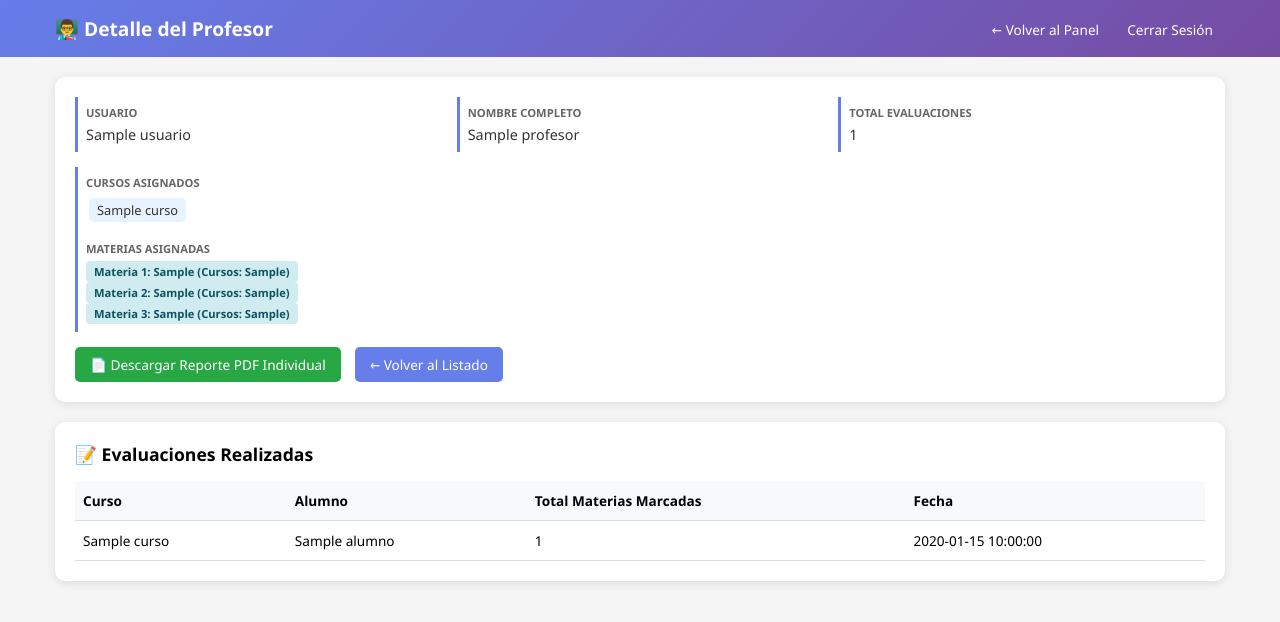
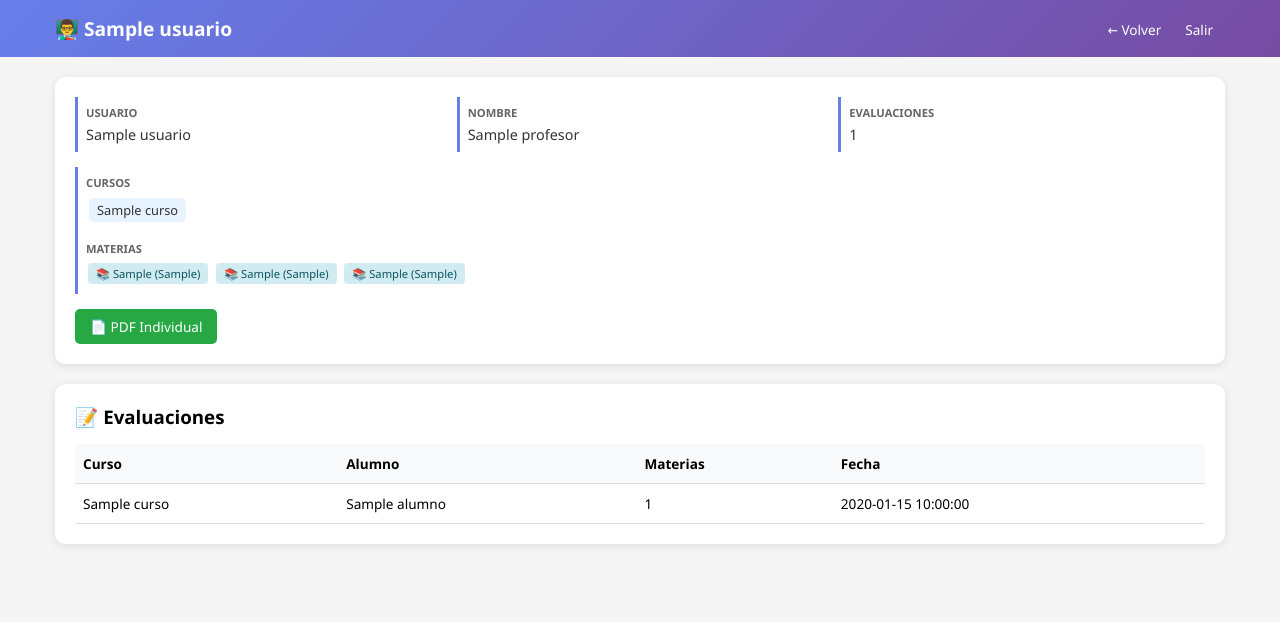
Before and after one commit to GabrielMQ125/REGISTRO_MEMOS, a Flask app: template templates/admin_profesor_detalle.html in a window 1280 px wide. Shown: the top 622 px of the page. Run offline with Flask 3, Linux system fonts and the light colour scheme; the template is opened without the code that fills it: most values are stand-ins (such as "Sample title", 1, 10 or a date in 2020).

Commit message:
Refactor professor detail template for clarity

```diff
--- a/templates/admin_profesor_detalle.html
+++ b/templates/admin_profesor_detalle.html
@@ -3,278 +3,67 @@
 <head>
     <meta charset="UTF-8">
     <meta name="viewport" content="width=device-width, initial-scale=1.0, user-scalable=yes">
-    <title>Detalle del Profesor - {{ profesor.usuario }}</title>
+    <title>Detalle - {{ profesor.usuario }}</title>
     <style>
-        * {
-            margin: 0;
-            padding: 0;
-            box-sizing: border-box;
-        }
-
-        body {
-            font-family: 'Segoe UI', Tahoma, Geneva, Verdana, sans-serif;
-            background: #f5f5f5;
-        }
-
-        .header {
-            background: linear-gradient(135deg, #667eea 0%, #764ba2 100%);
-            color: white;
-            padding: 15px 0;
-        }
-
-        .header-content {
-            max-width: 1200px;
-            margin: 0 auto;
-            padding: 0 15px;
-            display: flex;
-            justify-content: space-between;
-            align-items: center;
-            flex-wrap: wrap;
-            gap: 10px;
-        }
-
-        .header h1 {
-            font-size: 1.2rem;
-        }
-
-        .nav a {
-            color: white;
-            text-decoration: none;
-            padding: 6px 12px;
-            border-radius: 5px;
-            font-size: 0.85rem;
-        }
-
-        .nav a:hover {
-            background: rgba(255,255,255,0.2);
-        }
-
-        .container {
-            max-width: 1200px;
-            margin: 20px auto;
-            padding: 0 15px;
-        }
-
-        .card {
-            background: white;
-            border-radius: 10px;
-            padding: 20px;
-            margin-bottom: 20px;
-            box-shadow: 0 2px 10px rgba(0,0,0,0.1);
-        }
-
-        .info-grid {
-            display: grid;
-            grid-template-columns: repeat(auto-fit, minmax(250px, 1fr));
-            gap: 15px;
-            margin-bottom: 15px;
-        }
-
-        .info-item {
-            padding: 8px;
-            border-left: 3px solid #667eea;
-        }
-
-        .info-label {
-            font-weight: 600;
-            color: #666;
-            font-size: 0.7rem;
-            text-transform: uppercase;
-            margin-bottom: 5px;
-        }
-
-        .info-value {
-            font-size: 0.9rem;
-            color: #333;
-            word-break: break-word;
-        }
-
-        .table-container {
-            overflow-x: auto;
-        }
-
-        table {
-            width: 100%;
-            border-collapse: collapse;
-            min-width: 500px;
-        }
-
-        th, td {
-            padding: 10px 8px;
-            text-align: left;
-            border-bottom: 1px solid #ddd;
-            font-size: 0.85rem;
-        }
-
-        th {
-            background: #f8f9fa;
-            font-weight: 600;
-        }
-
-        .btn {
-            display: inline-block;
-            padding: 8px 15px;
-            background: #667eea;
-            color: white;
-            text-decoration: none;
-            border-radius: 5px;
-            margin-top: 15px;
-            margin-right: 10px;
-            font-size: 0.85rem;
-        }
-
-        .btn:hover {
-            background: #5a67d8;
-        }
-
-        .btn-success {
-            background: #28a745;
-        }
-
-        .btn-success:hover {
-            background: #218838;
-        }
-
-        .badge {
-            display: inline-block;
-            padding: 3px 8px;
-            border-radius: 4px;
-            font-size: 0.7rem;
-            font-weight: 600;
-        }
-
-        .badge-info {
-            background: #d1ecf1;
-            color: #0c5460;
-        }
-
-        .cursos-container span {
-            display: inline-block;
-            background: #e7f3ff;
-            padding: 3px 8px;
-            border-radius: 5px;
-            margin: 3px;
-            font-size: 0.8rem;
-        }
-
+        * { margin: 0; padding: 0; box-sizing: border-box; }
+        body { font-family: 'Segoe UI', Tahoma, Geneva, Verdana, sans-serif; background: #f5f5f5; }
+        .header { background: linear-gradient(135deg, #667eea 0%, #764ba2 100%); color: white; padding: 15px 0; }
+        .header-content { max-width: 1200px; margin: 0 auto; padding: 0 15px; display: flex; justify-content: space-between; align-items: center; flex-wrap: wrap; gap: 10px; }
+        .header h1 { font-size: 1.2rem; }
+        .nav a { color: white; text-decoration: none; padding: 6px 12px; border-radius: 5px; font-size: 0.85rem; }
+        .nav a:hover { background: rgba(255,255,255,0.2); }
+        .container { max-width: 1200px; margin: 20px auto; padding: 0 15px; }
+        .card { background: white; border-radius: 10px; padding: 20px; margin-bottom: 20px; box-shadow: 0 2px 10px rgba(0,0,0,0.1); }
+        .info-grid { display: grid; grid-template-columns: repeat(auto-fit, minmax(250px, 1fr)); gap: 15px; margin-bottom: 15px; }
+        .info-item { padding: 8px; border-left: 3px solid #667eea; }
+        .info-label { font-weight: 600; color: #666; font-size: 0.7rem; text-transform: uppercase; margin-bottom: 5px; }
+        .info-value { font-size: 0.9rem; color: #333; word-break: break-word; }
+        .table-container { overflow-x: auto; }
+        table { width: 100%; border-collapse: collapse; min-width: 500px; }
+        th, td { padding: 10px 8px; text-align: left; border-bottom: 1px solid #ddd; font-size: 0.85rem; }
+        th { background: #f8f9fa; font-weight: 600; }
+        .btn { display: inline-block; padding: 8px 15px; background: #667eea; color: white; text-decoration: none; border-radius: 5px; margin-top: 15px; margin-right: 10px; font-size: 0.85rem; }
+        .btn:hover { background: #5a67d8; }
+        .btn-success { background: #28a745; }
+        .btn-success:hover { background: #218838; }
+        .badge-info { background: #d1ecf1; color: #0c5460; display: inline-block; padding: 3px 8px; border-radius: 4px; font-size: 0.7rem; margin: 2px; }
+        .cursos-container span { display: inline-block; background: #e7f3ff; padding: 3px 8px; border-radius: 5px; margin: 3px; font-size: 0.8rem; }
         @media (max-width: 768px) {
-            .header-content {
-                flex-direction: column;
-                text-align: center;
-            }
-
-            .info-grid {
-                grid-template-columns: 1fr;
-                gap: 10px;
-            }
-
-            th, td {
-                padding: 8px 5px;
-                font-size: 0.75rem;
-            }
-
-            .btn {
-                padding: 6px 12px;
-                font-size: 0.75rem;
-            }
-        }
-
-        @media (max-width: 480px) {
-            .card {
-                padding: 15px;
-            }
-
-            .info-value {
-                font-size: 0.85rem;
-            }
+            .header-content { flex-direction: column; text-align: center; }
+            .info-grid { grid-template-columns: 1fr; gap: 10px; }
+            th, td { padding: 8px 5px; font-size: 0.75rem; }
         }
     </style>
 </head>
 <body>
     <div class="header">
         <div class="header-content">
-            <h1>👨‍🏫 Detalle del Profesor</h1>
-            <div class="nav">
-                <a href="/admin/panel">← Volver al Panel</a>
-                <a href="/admin/logout">Cerrar Sesión</a>
-            </div>
+            <h1>👨‍🏫 {{ profesor.usuario }}</h1>
+            <div class="nav"><a href="/admin/panel">← Volver</a><a href="/admin/logout">Salir</a></div>
         </div>
     </div>
-
     <div class="container">
         <div class="card">
             <div class="info-grid">
-                <div class="info-item">
-                    <div class="info-label">Usuario</div>
-                    <div class="info-value">{{ profesor.usuario }}</div>
-                </div>
-                <div class="info-item">
-                    <div class="info-label">Nombre Completo</div>
-                    <div class="info-value">{{ profesor.nombre_completo }}</div>
-                </div>
-                <div class="info-item">
-                    <div class="info-label">Total Evaluaciones</div>
-                    <div class="info-value">{{ profesor.total_evaluaciones }}</div>
-                </div>
+                <div class="info-item"><div class="info-label">Usuario</div><div class="info-value">{{ profesor.usuario }}</div></div>
+                <div class="info-item"><div class="info-label">Nombre</div><div class="info-value">{{ profesor.nombre_completo }}</div></div>
+                <div class="info-item"><div class="info-label">Evaluaciones</div><div class="info-value">{{ profesor.total_evaluaciones }}</div></div>
             </div>
-
-            <div class="info-item">
-                <div class="info-label">Cursos Asignados</div>
-                <div class="info-value cursos-container">
-                    {% for curso in profesor.cursos %}
-                    <span>{{ curso }}</span>
-                    {% endfor %}
-                </div>
-            </div>
-
-            <div class="info-item">
-                <div class="info-label">Materias Asignadas</div>
-                <div class="info-value">
-                    {% if profesor.materia1 %}
-                    <span class="badge badge-info">Materia 1: {{ profesor.materia1 }} (Cursos: {{ profesor.cursos_m1 }})</span><br>
-                    {% endif %}
-                    {% if profesor.materia2 %}
-                    <span class="badge badge-info">Materia 2: {{ profesor.materia2 }} (Cursos: {{ profesor.cursos_m2 }})</span><br>
-                    {% endif %}
-                    {% if profesor.materia3 %}
-                    <span class="badge badge-info">Materia 3: {{ profesor.materia3 }} (Cursos: {{ profesor.cursos_m3 }})</span>
-                    {% endif %}
-                </div>
-            </div>
-
-            <div>
-                <a href="/admin/reporte_individual/{{ profesor.usuario }}" class="btn btn-success">📄 Descargar Reporte PDF Individual</a>
-                <a href="/admin/panel" class="btn">← Volver al Listado</a>
-            </div>
+            <div class="info-item"><div class="info-label">Cursos</div><div class="info-value cursos-container">{% for curso in profesor.cursos %}<span>{{ curso }}</span>{% endfor %}</div></div>
+            <div class="info-item"><div class="info-label">Materias</div><div class="info-value">
+                {% if profesor.materia1 %}<span class="badge-info">📚 {{ profesor.materia1 }} ({{ profesor.cursos_m1 }})</span>{% endif %}
+                {% if profesor.materia2 %}<span class="badge-info">📚 {{ profesor.materia2 }} ({{ profesor.cursos_m2 }})</span>{% endif %}
+                {% if profesor.materia3 %}<span class="badge-info">📚 {{ profesor.materia3 }} ({{ profesor.cursos_m3 }})</span>{% endif %}
+            </div></div>
+            <a href="/admin/reporte_individual/{{ profesor.usuario }}" class="btn btn-success">📄 PDF Individual</a>
         </div>
-
         <div class="card">
-            <h3 style="margin-bottom: 15px; font-size: 1.1rem;">📝 Evaluaciones Realizadas</h3>
+            <h3 style="margin-bottom:15px;">📝 Evaluaciones</h3>
             <div class="table-container">
                 {% if profesor.evaluaciones %}
-                <table>
-                    <thead>
-                        <tr>
-                            <th>Curso</th>
-                            <th>Alumno</th>
-                            <th>Total Materias Marcadas</th>
-                            <th>Fecha</th>
-                        </tr>
-                    </thead>
-                    <tbody>
-                        {% for eval in profesor.evaluaciones %}
-                        <tr>
-                            <td>{{ eval.curso }}</td>
-                            <td>{{ eval.alumno }}</td>
-                            <td>{{ eval.total_materias }}</td>
-                            <td>{{ eval.fecha if eval.fecha else 'No registrada' }}</td>
-                        </tr>
-                        {% endfor %}
-                    </tbody>
-                </table>
-                {% else %}
-                <p>No hay evaluaciones registradas para este profesor.</p>
-                {% endif %}
+                <table><thead><tr><th>Curso</th><th>Alumno</th><th>Materias</th><th>Fecha</th></tr></thead>
+                <tbody>{% for eval in profesor.evaluaciones %}<tr><td>{{ eval.curso }}</td><td>{{ eval.alumno }}</td><td>{{ eval.total_materias }}</td><td>{{ eval.fecha if eval.fecha else '-' }}</td></tr>{% endfor %}</tbody></table>
+                {% else %}<p>Sin evaluaciones</p>{% endif %}
             </div>
         </div>
     </div>
```
